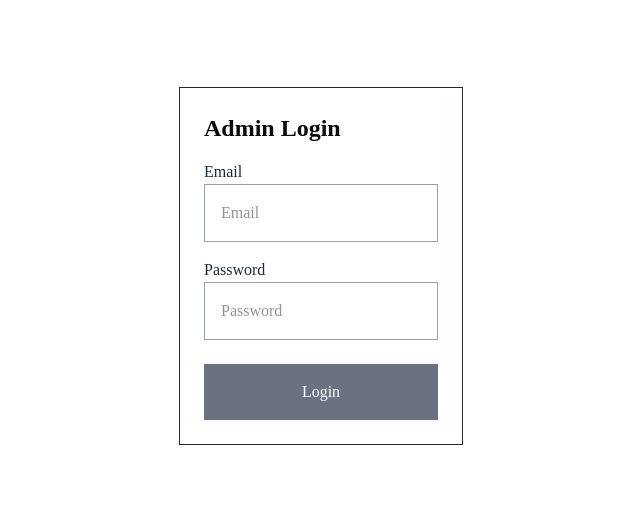
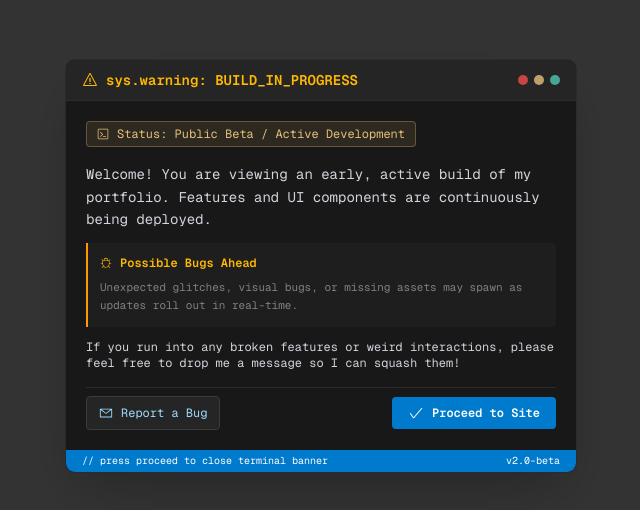
Before and after one commit to Amon-mamon/portfoliov2, a Next.js app: page /admin in a window 1280 px wide. Shown: the part 134-644 px from the top of the page, without its empty margins (319-959 px from the left). Built offline with nearby package versions, Linux system fonts and the light colour scheme; no server answers.

Commit message:
feat:new design ready to deploy

```diff
--- a/app/admin/project/page.tsx
+++ b/app/admin/project/page.tsx
@@ -18,7 +18,7 @@ import {
   VscEdit,
   VscClose
 } from "react-icons/vsc";
-import { FeedbackManagement } from "@/pages/admin/FeedbackManagement";
+import FeedbackManagement from "@/pages/admin/FeedbackManagement";
 
 interface ProjectItem {
   id: number;
--- /dev/null
+++ b/app/components/BetaNoticeModal.tsx
@@ -0,0 +1,113 @@
+"use client"
+
+import { useEffect, useState } from "react"
+import {
+  VscWarning,
+  VscBug,
+  VscCode,
+  VscCheck,
+  VscMail,
+  VscTerminal
+} from "react-icons/vsc"
+
+interface BetaNoticeModalProps {
+  contactEmail?: string
+}
+
+export function BetaNoticeModal({ contactEmail = "stoicdavid16@gmail.com" }: BetaNoticeModalProps) {
+  const [isOpen, setIsOpen] = useState(false)
+
+  useEffect(() => {
+    // Check if user has already acknowledged the beta notice
+    const hasSeenNotice = localStorage.getItem("beta_notice_acknowledged")
+    if (!hasSeenNotice) {
+      setIsOpen(true)
+    }
+  }, [])
+
+  const handleAcknowledge = () => {
+    localStorage.setItem("beta_notice_acknowledged", "true")
+    setIsOpen(false)
+  }
+
+  if (!isOpen) return null
+
+  return (
+    <div className="fixed inset-0 z-50 flex items-center justify-center p-4 bg-black/80 backdrop-blur-sm animate-fade-in font-mono text-xs sm:text-sm text-[#d4d4d4]">
+      {/* IDE Window Box */}
+      <div className="w-full max-w-lg bg-[#181818] border border-[#2b2b2b] rounded-lg shadow-2xl overflow-hidden animate-scale-up">
+
+        {/* IDE Header Bar */}
+        <div className="bg-[#252526] px-4 py-2.5 border-b border-[#2b2b2b] flex items-center justify-between">
+          <div className="flex items-center gap-2 text-amber-400 font-semibold">
+            <VscWarning className="text-base shrink-0" />
+            <span>sys.warning: BUILD_IN_PROGRESS</span>
+          </div>
+          <div className="flex items-center gap-1.5">
+            <span className="w-2.5 h-2.5 rounded-full bg-[#f14c4c]/80 inline-block" />
+            <span className="w-2.5 h-2.5 rounded-full bg-[#e5c07b]/80 inline-block" />
+            <span className="w-2.5 h-2.5 rounded-full bg-[#4ec9b0]/80 inline-block" />
+          </div>
+        </div>
+
+        {/* Modal Content */}
+        <div className="p-5 space-y-4">
+
+          {/* Status Badge */}
+          <div className="inline-flex items-center gap-2 bg-[#e5c07b]/10 border border-[#e5c07b]/30 text-[#e5c07b] px-2.5 py-1 rounded text-xs">
+            <VscTerminal className="shrink-0" />
+            <span>Status: Public Beta / Active Development</span>
+          </div>
+
+          {/* Description Block */}
+          <div className="space-y-3 text-gray-300 leading-relaxed">
+            <p>
+              Welcome! You are viewing an early, active build of my portfolio. Features and UI components are continuously being deployed.
+            </p>
+
+            <div className="bg-[#1e1e1e] border-l-2 border-amber-500 p-3 rounded-r space-y-2">
+              <div className="flex items-center gap-2 text-amber-400 font-semibold text-xs">
+                <VscBug />
+                <span>Possible Bugs Ahead</span>
+              </div>
+              <p className="text-[11px] text-[#808080]">
+                Unexpected glitches, visual bugs, or missing assets may spawn as updates roll out in real-time.
+              </p>
+            </div>
+
+            <p className="text-xs">
+              If you run into any broken features or weird interactions, please feel free to drop me a message so I can squash them!
+            </p>
+          </div>
+
+          {/* Code Footer / Contact */}
+          <div className="pt-2 border-t border-[#2b2b2b] flex flex-col sm:flex-row items-center justify-between gap-3 text-xs">
+            <a
+              href={`mailto:${contactEmail}?subject=Portfolio%20Bug%20Report`}
+              className="w-full sm:w-auto flex items-center justify-center gap-2 bg-[#252526] hover:bg-[#3c3c3c] text-[#9cdcfe] border border-[#3c3c3c] px-3 py-2 rounded transition-colors"
+            >
+              <VscMail className="text-sm" />
+              <span>Report a Bug</span>
+            </a>
+
+            <button
+              onClick={handleAcknowledge}
+              className="w-full sm:w-auto flex items-center justify-center gap-2 bg-[#007acc] hover:bg-[#0062a3] text-white px-4 py-2 rounded font-semibold transition-colors cursor-pointer"
+            >
+              <VscCheck className="text-base" />
+              <span>Proceed to Site</span>
+            </button>
+          </div>
+
+        </div>
+
+        {/* Subtle Status Line */}
+        <div className="bg-[#007acc] text-white text-[10px] px-4 py-1 flex items-center justify-between font-mono">
+          <span>// press proceed to close terminal banner</span>
+          <span>v2.0-beta</span>
+        </div>
+
+      </div>
+    </div>
+  )
+}
--- a/app/globals.css
+++ b/app/globals.css
@@ -131,9 +131,9 @@
 }
 
 
-/* * {
+* {
   cursor:none !important;
-} */
+}
 
 .league-spartan {
   font-family: "League Spartan", sans-serif;
--- a/app/layout.tsx
+++ b/app/layout.tsx
@@ -1,9 +1,9 @@
 import { Metadata } from "next";
 import { Geist, Geist_Mono, JetBrains_Mono } from "next/font/google";
 import "./globals.css";
-import Header from "@/components/common/Header";
 import Particles from "@/components/ui/background-particles";
-import FooterToolbar from "@/components/footer-toolbar";
+import { BetaNoticeModal } from "./components/BetaNoticeModal";
+import { SmoothCursor } from "@/components/ui/smooth-cursor";
 
 const jetbrainsMono = JetBrains_Mono({
   subsets: ["latin"],
@@ -64,7 +64,8 @@ export default function RootLayout({
       <body
         className={`max-w-[2000px] mx-auto relative ${geistSans.variable} ${geistMono.variable} ${jetbrainsMono.variable} antialiased overflow-hidden`}
       >
-           {/* <Particles
+        <BetaNoticeModal contactEmail="your-email@example.com" />
+          {/* <Particles
           className='w-full h-screen absolute'
           particleColors={["#a2a0a0"]}
           particleCount={600}
@@ -75,8 +76,8 @@ export default function RootLayout({
           alphaParticles={false}
           disableRotation={true}
           pixelRatio={1}
-        /> */}
-
+        />  */}
+        <SmoothCursor/>
         {children}
       </body>
     </html>
--- a/pages/admin/FeedbackManagement.tsx
+++ b/pages/admin/FeedbackManagement.tsx
@@ -23,7 +23,7 @@ export interface FeedbackItem {
   suggestions?: string | null;
 }
 
-export function FeedbackManagement() {
+const FeedbackManagement = () => {
   const [feedbacks, setFeedbacks] = useState<FeedbackItem[]>([]);
   const [loading, setLoading] = useState(true);
 
@@ -301,3 +301,5 @@ export function FeedbackManagement() {
     </div>
   );
 }
+
+export default FeedbackManagement;
```
